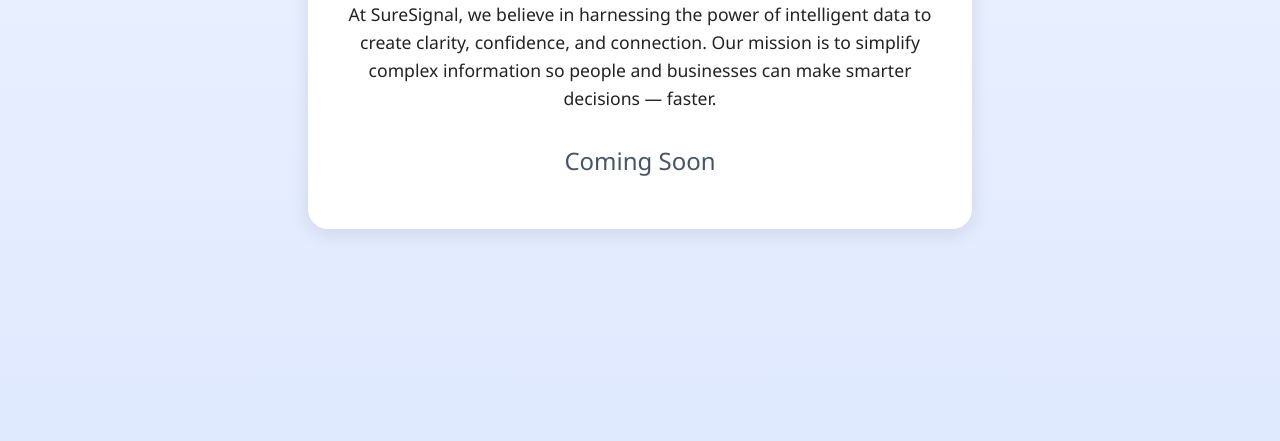
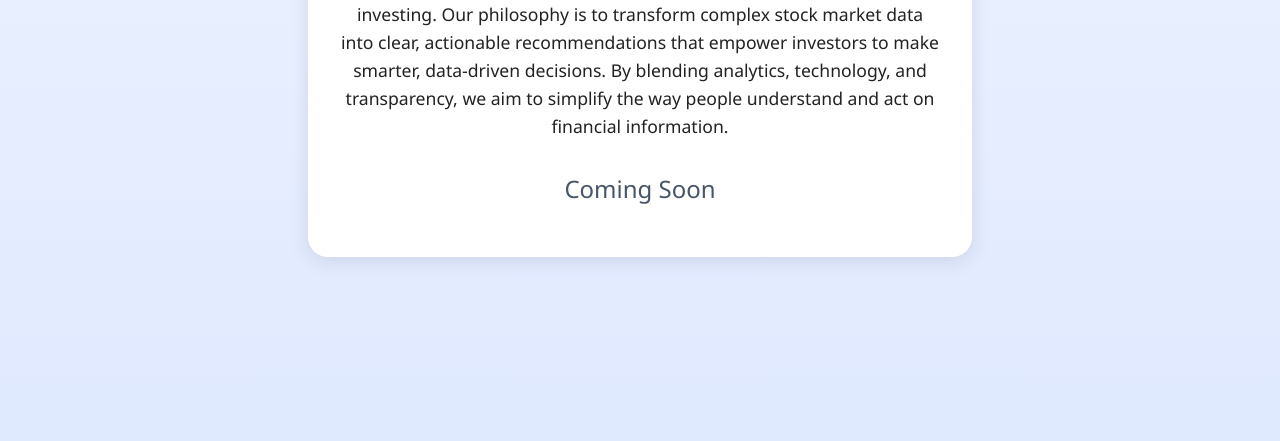
Before and after one commit to RITESHJL/suresignaltech-site, a plain HTML site: page index.html in a window 1280 px wide. Shown: the part 359-800 px from the top of the page. Drawn offline with Linux system fonts and the light colour scheme.

Commit message:
Revise philosophy text for clarity and focus
Updated the philosophy paragraph to reflect a new focus on intelligent insights and data-driven decisions.

```diff
--- a/index.html
+++ b/index.html
@@ -10,9 +10,11 @@
   <div class="container">
     <h1>SureSignal</h1>
     <p class="philosophy">
-      At SureSignal, we believe in harnessing the power of intelligent data to create
-      clarity, confidence, and connection. Our mission is to simplify complex
-      information so people and businesses can make smarter decisions — faster.
+      At SureSignal, we believe that intelligent insights drive confident investing.
+      Our philosophy is to transform complex stock market data into clear, actionable
+      recommendations that empower investors to make smarter, data-driven decisions.
+      By blending analytics, technology, and transparency, we aim to simplify
+      the way people understand and act on financial information.
     </p>
     <h2>Coming Soon</h2>
   </div>
```
